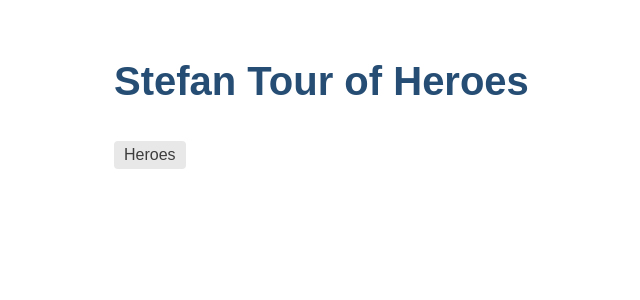
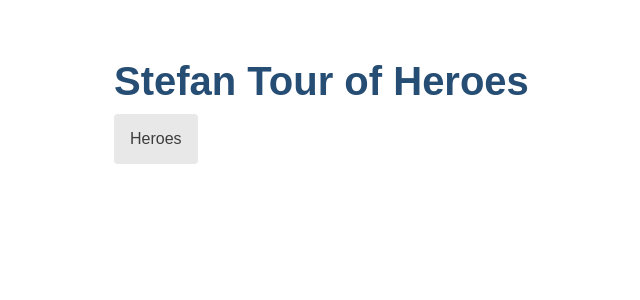
Before and after one commit to stefan-schwarz/tour-of-heroes, an Angular app: page / in a window 1280 px wide. Shown: the top 300 px of the page, without its empty margins (26-666 px from the left). Built offline with nearby package versions, Linux system fonts and the light colour scheme.

Commit message:
add ccs to app.component

```diff
--- a/src/app/app.component.css
+++ b/src/app/app.component.css
@@ -1,7 +1,21 @@
+/* AppComponent's private CSS styles */
+h1 {
+  margin-bottom: 0;
+}
+nav a {
+  padding: 1rem;
+  text-decoration: none;
+  margin-top: 10px;
+  display: inline-block;
+  background-color: #e8e8e8;
+  color: #3d3d3d;
+  border-radius: 4px;
+}
 
-
-/*
-Copyright Google LLC. All Rights Reserved.
-Use of this source code is governed by an MIT-style license that
-can be found in the LICENSE file at https://angular.io/license
-*/
+nav a:hover {
+  color: white;
+  background-color: #42545C;
+}
+nav a.active {
+  background-color: black;
+}
```
